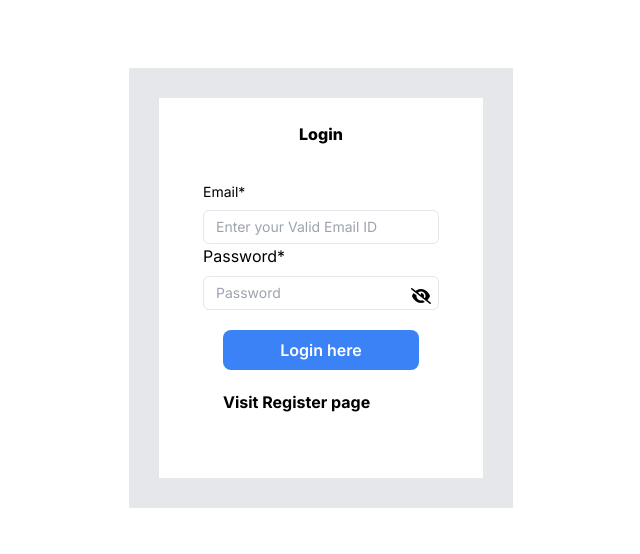
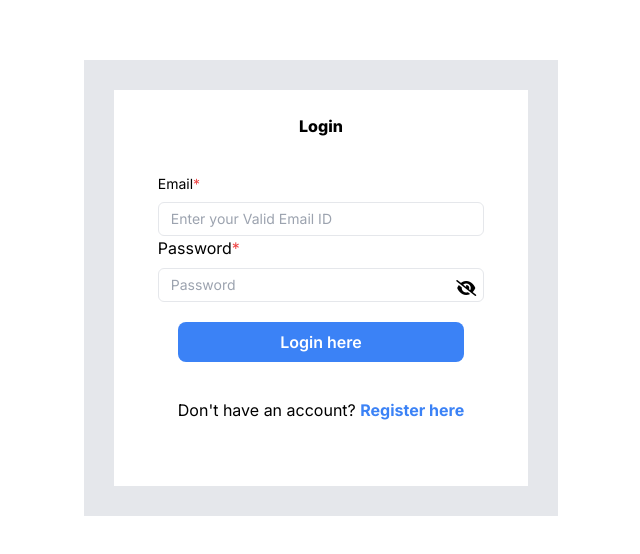
Before and after one commit to wdcs-jatinjain/product-catalog, a Next.js app in the folder client/: page /login in a window 1280 px wide. Shown: the part 112-666 px from the top of the page, without its empty margins (319-959 px from the left). Built offline with nearby package versions, Linux system fonts and the light colour scheme.

Commit message:
middleware issue

```diff
--- a/client/src/app/components/Form/LoginForm.tsx
+++ b/client/src/app/components/Form/LoginForm.tsx
@@ -65,7 +65,7 @@ export default function LoginPage() {
                 htmlFor="email"
                 className={`text-sm ${errors.email ? "text-red-500" : ""}`}
               >
-                Email*
+                Email<span className="text-red-500">*</span>
               </label>
               <input
                 {...register("email")}
@@ -92,7 +92,7 @@ export default function LoginPage() {
                   htmlFor="password"
                   className={`block mb-2 ${errors.password ? "error" : ""}`}
                 >
-                  Password*
+                  Password<span className="text-red-500">*</span>
                 </label>
                 <div className="relative">
                   <input
@@ -132,7 +132,12 @@ export default function LoginPage() {
             </div>
           </form>
           <div className="flex flex-col gap-2 m-5">
-            <Link href="/register">Visit Register page</Link>
+          <p className="mt-4">
+        Don<span>'</span>t have an account?{" "}
+        <Link href="/register" className="text-blue-500">
+          Register here
+        </Link>
+      </p>
           </div>
         </div>
       </div>
--- a/client/src/app/components/Form/RegisterForm.tsx
+++ b/client/src/app/components/Form/RegisterForm.tsx
@@ -68,7 +68,7 @@ export default function RegisterPage() {
             htmlFor="name"
             className={`text-sm ${errors.name ? "text-red-500" : ""}`}
           >
-            Name*
+            Name<span className="text-red-500">*</span>
           </label>
 
           <input
@@ -90,7 +90,7 @@ export default function RegisterPage() {
             htmlFor="email"
             className={`text-sm ${errors.email ? "text-red-500" : ""}`}
           >
-            Email*
+            Email<span className="text-red-500">*</span>
           </label>
           <input
             {...register("email")}
@@ -114,7 +114,7 @@ export default function RegisterPage() {
             htmlFor="phone"
             className={`text-sm ${errors.phone ? "text-red-500" : ""}`}
           >
-            Phone*
+            Phone<span className="text-red-500">*</span>
           </label>
           <input
             {...register("phone")}
@@ -140,7 +140,7 @@ export default function RegisterPage() {
             htmlFor="zipCode"
             className={`text-sm ${errors.zipCode ? "text-red-500" : ""}`}
           >
-            Zip Code*
+            Zip Code<span className="text-red-500">*</span>
           </label>
           <input
             {...register("zipCode")}
@@ -164,7 +164,7 @@ export default function RegisterPage() {
             htmlFor="password"
             className={`block mb-2 ${errors.name ? "error" : null}`}
           >
-            Password*
+            Password<span className="text-red-500">*</span>
           </label>
           <div className="relative">
             <input
@@ -208,7 +208,7 @@ export default function RegisterPage() {
             htmlFor="confirmPassword"
             className={`block mb-2 ${errors.name ? "error" : null}`}
           >
-            Confirm Password*
+            Confirm Password<span className="text-red-500">*</span>
           </label>
           <input
             {...register("confirmPassword")}
--- a/client/src/middleware.ts
+++ b/client/src/middleware.ts
@@ -4,8 +4,10 @@ import { cookies } from "next/headers";
 
 export function middleware(request: NextRequest) {
   const token = cookies().get("token") || "";
+  console.log(token)
 
   const path = request.nextUrl.pathname;
+  console.log(path)
 
   const isPublicPath =
     path === "/login" || path === "/register" || path === "/";
@@ -18,5 +20,5 @@ export function middleware(request: NextRequest) {
   }
 }
 export const config = {
-  matcher: ["/"],
+  matcher: ["/", '/home'],
 };
```
Also changed, not shown: 2 other files (tests, documents, lock files or other folders).
